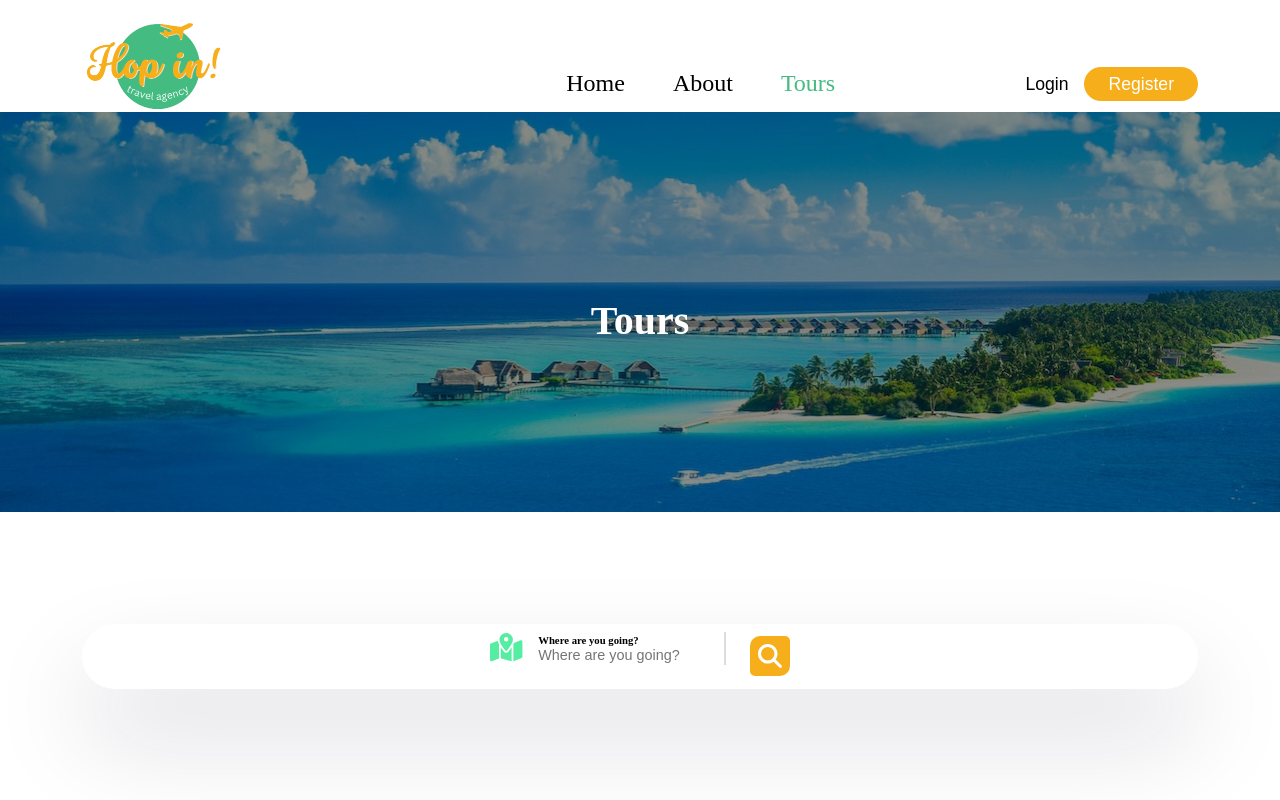
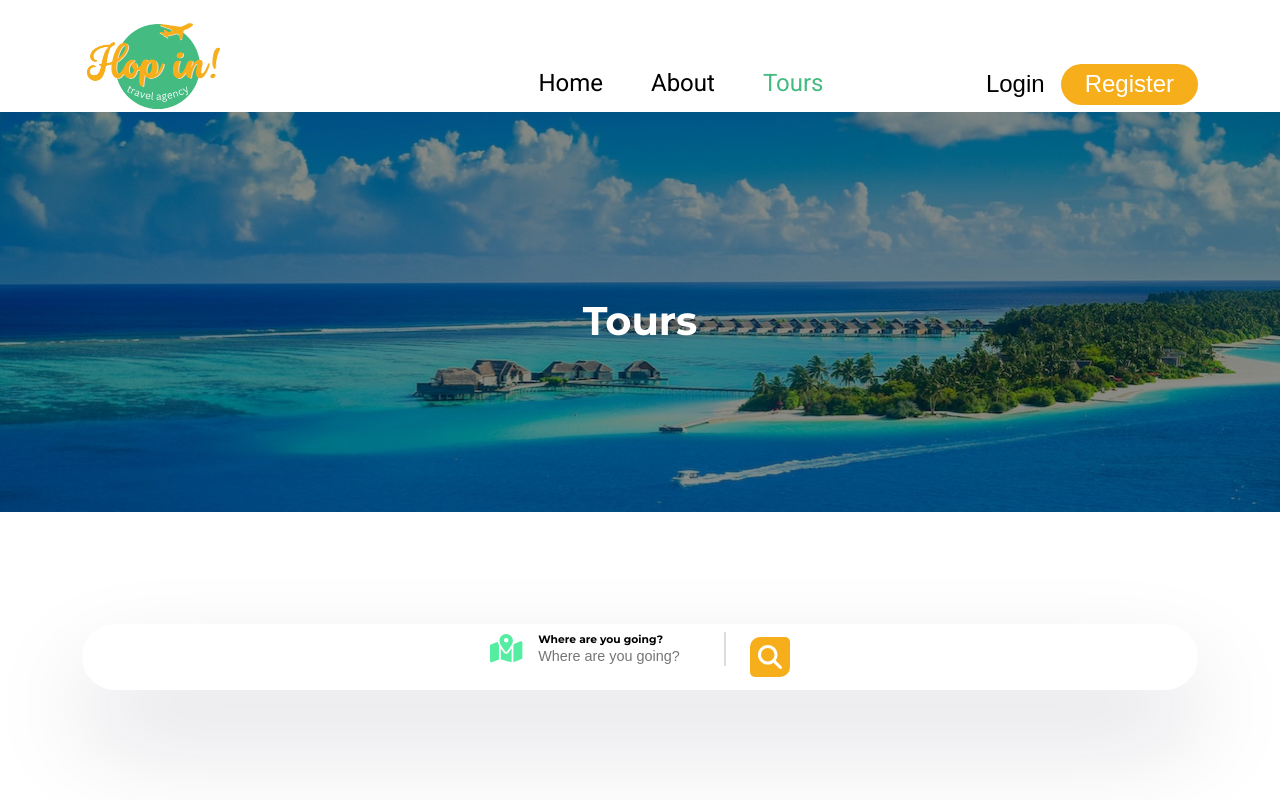
Before and after one commit to dfernandezdaw/hop-in-travel-agency, a React (Vite) app in the folder frontend/: page /tours in a window 1280 px wide. Shown: the top 800 px of the page. Built offline with nearby package versions, Linux system fonts and the light colour scheme; no server answers.

Commit message:
add new fonts

```diff
--- a/frontend/src/App.css
+++ b/frontend/src/App.css
@@ -1,4 +1,20 @@
-@import url('https://fonts.googleapis.com/css?family=Open+Sans:400,700|Domine:400,700');
+/* Montserrat */
+@import url('https://fonts.googleapis.com/css2?family=Montserrat:wght@400;700&display=swap');
+/* Roboto */
+@import url('https://fonts.googleapis.com/css2?family=Roboto:wght@400;700&display=swap');
+
+body {
+  font-family: 'Roboto', sans-serif;
+}
+
+h1,
+h2,
+h3,
+h4,
+h5,
+h6 {
+  font-family: 'Montserrat', sans-serif;
+}
 
 :root {
   --primary-color: #44bb80;
@@ -31,7 +47,7 @@
 }
 
 .primary__btn a {
-  font-size: 1.1rem;
+  font-size: 1.5rem;
   text-decoration: none;
   color: #fff;
 }
@@ -49,7 +65,7 @@
 
 .secondary__btn a {
   text-decoration: none;
-  font-size: 1.1rem;
+  font-size: 1.5rem;
   color: var(--heading-color);
 }
 
```
